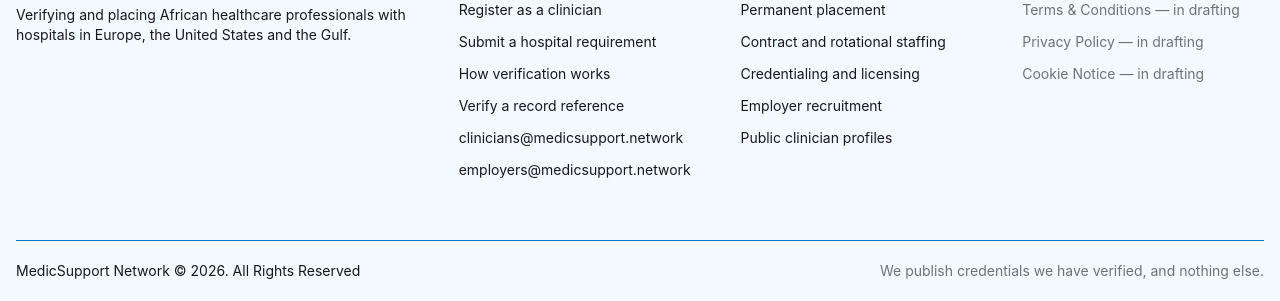
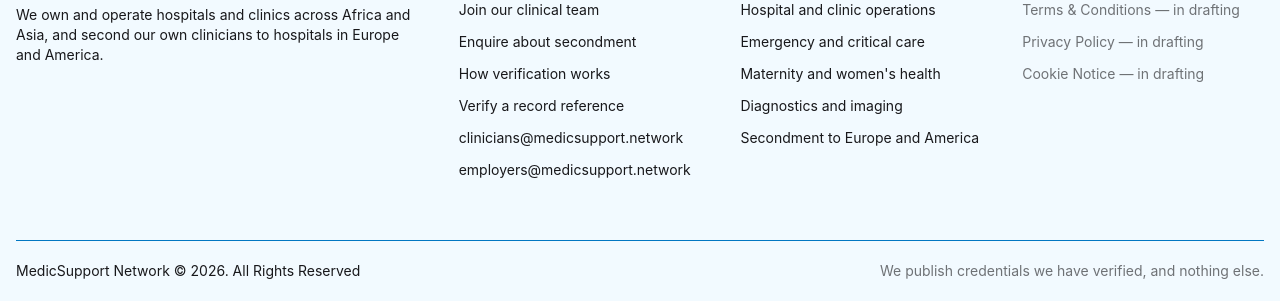
Before and after one commit to jolimensportal/medicsupport, an Astro site: page /blog in a window 1280 px wide. Shown: the part 499-800 px from the top of the page. Built offline with nearby package versions, Linux system fonts and the light colour scheme; Astro itself is replaced by a stand-in of ours.

Commit message:
Footer + header CTA: last of the agency language removed
The services content was rewritten but the footer HARDCODED its own copy of
the service labels, so every page in the site still linked 'Permanent
placement / Contract and rotational staffing / Credentialing and licensing /
Employer recruitment / Public clinician profiles'. The footer tagline also
still read 'Verifying and placing African healthcare professionals with
hospitals in Europe, the United States and the Gulf', and the header CTA said
'Request staff' linking to a dead /#employers anchor.

This class of bug is invisible to a build and invisible to a route check -
it only shows if you grep dist/ for the banned vocabulary. Lesson worth
keeping: after reframing a site's business, grep the BUILT output for the old
words, not just the source files that were edited.

Footer links now track the real services, footer tagline states the group
business, header CTA is 'Enquire' pointing at the secondment page. Full sweep
of dist/ for agency vocabulary now returns zero files.

```diff
--- a/src/components/Footer.astro
+++ b/src/components/Footer.astro
@@ -10,8 +10,8 @@ import Logo from "./Logo.astro";
         <div>
           <Logo variant="auto" />
           <p class="mt-4">
-            Verifying and placing African healthcare professionals with hospitals
-            in Europe, the United States and the Gulf.
+            We own and operate hospitals and clinics across Africa and Asia, and
+            second our own clinicians to hospitals in Europe and America.
           </p>
 
         </div>
@@ -21,10 +21,10 @@ import Logo from "./Logo.astro";
 
             <nav class="grid gap-3">
               <a href="/#apply" class="hover:text-main-200 hover:underline"
-                >Register as a clinician</a
+                >Join our clinical team</a
               >
               <a href="/#employers" class="hover:text-main-200 hover:underline"
-                >Submit a hospital requirement</a
+                >Enquire about secondment</a
               >
               <a href="/services/s1" class="hover:text-main-200 hover:underline"
                 >How verification works</a
@@ -47,19 +47,19 @@ import Logo from "./Logo.astro";
 
             <nav class="grid gap-3">
               <a href="/services/s1" class="hover:text-main-200 hover:underline"
-                >Permanent placement</a
+                >Hospital and clinic operations</a
               >
               <a href="/services/s2" class="hover:text-main-200 hover:underline"
-                >Contract and rotational staffing</a
+                >Emergency and critical care</a
               >
               <a href="/services/s3" class="hover:text-main-200 hover:underline"
-                >Credentialing and licensing</a
+                >Maternity and women's health</a
               >
               <a href="/services/s4" class="hover:text-main-200 hover:underline"
-                >Employer recruitment</a
+                >Diagnostics and imaging</a
               >
               <a href="/services/s5" class="hover:text-main-200 hover:underline"
-                >Public clinician profiles</a
+                >Secondment to Europe and America</a
               >
             </nav>
           </div>
--- a/src/components/Header.astro
+++ b/src/components/Header.astro
@@ -15,7 +15,7 @@ import Logo from './Logo.astro';
 			<HeaderLink href="/#apply">Clinicians</HeaderLink>
 			<HeaderLink href="/verify">Verify</HeaderLink>
 		</div>
-		<a href="/#employers" class="btn ml-auto bg-[linear-gradient(125deg,var(--color-main-100),var(--color-main-200))] text-white border-0 rounded-xl text-lg py-3 px-6 h-auto shadow-xl hover:shadow-2xl">Request staff</a>
+		<a href="/services/s5" class="btn ml-auto bg-[linear-gradient(125deg,var(--color-main-100),var(--color-main-200))] text-white border-0 rounded-xl text-lg py-3 px-6 h-auto shadow-xl hover:shadow-2xl">Enquire</a>
 			<label for="my-drawer-2" aria-label="open sidebar" class="btn btn-square btn-ghost lg:hidden">
          <Menu />
         </label>
```
